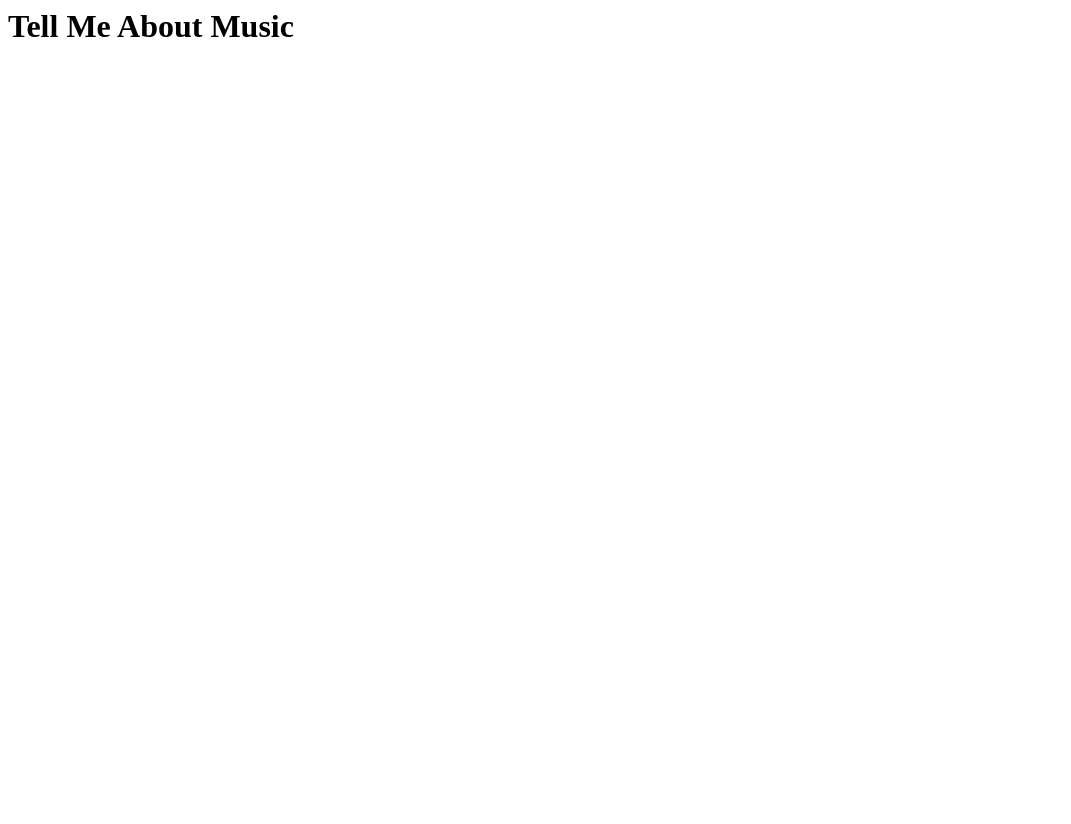
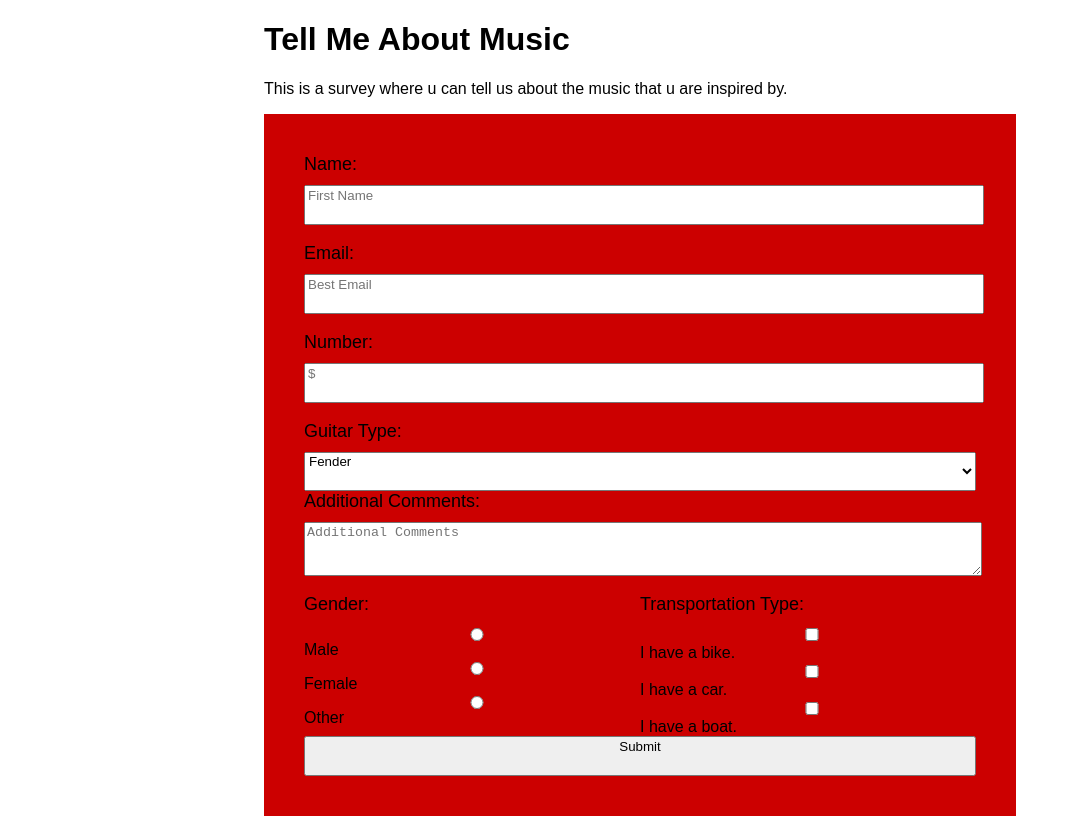
Before and after one commit to ashutoshpandey0911/survey_form, a plain HTML site: page index.html in a window 1280 px wide. Shown: the whole page, without its empty margins (0-1071 px from the left). Before the commit the page ends 800 px from the top, so only its background shows below. Drawn offline with Linux system fonts and the light colour scheme.

Commit message:
Update Readme with working URL Built the survey form

```diff
--- a/index.html
+++ b/index.html
@@ -1 +1,95 @@
+<!DOCTYPE html>
+<html lang="en">
+
+<head>
+  <style>
+    body {
+      font-family: sans-serif;
+      padding-left: 20%;
+      padding-right: 20%;
+    }
+    label {
+      font-size: 18px;
+      display: block;
+      padding-bottom: 10px;
+    }
+    input, textarea, select {
+      display: block;
+      width: 100%;
+      padding-bottom: 20px;
+    }
+
+    form {
+      background-color: #CC0000;
+      padding: 40px 40px 40px 40px;
+    }
+    input[type=checkbox]:not(old) + label,
+    input[type=radio   ]:not(old) + label {
+     display      : inline-block;
+     margin-left  : -28px;
+     padding-left : 28px;
+   }
+   #button-area {
+     float: left;
+     width: 50%;
+     height: 50%;
+   }
+
+
+
+
+    </style>
+
+
+  </head>
+
+
+
+
+
+<body>
 <h1 id="title">Tell Me About Music</h1>
+<p id="description">
+  This is a survey where u can tell us about the music that u are inspired by.
+</p>
+<form id="survey-form">
+  <label id="name-label">Name:</label>
+  <input type="text" name="name" id="name" required placeholder="First Name"><br>
+  <label id="email-label">Email:</label>
+  <input type="email" name="email" id="email" required placeholder="Best Email"><br>
+  <label id="number-label">Number:</label>
+  <input type="number" name="number" id="number" min="0" max="10" required placeholder="$"><br>
+
+  <label id="guitar-type-label">Guitar Type:</label>
+  <select name="guitars" id="dropdown">
+  <option value="fender">Fender</option>
+  <option value="martin">Martin</option>
+  <option value="epiphone">Epiphone</option>
+  <option value="other">Other</option>
+</select>
+
+<label id="additional-comments-label">Additional Comments:</label>
+<textarea name="name" placeholder="Additional Comments"></textarea><br>
+
+
+<div id="button-area">
+  <label id="gender-label">Gender:</label>
+  <input type="radio" class="radio-inline" name="gender" value="male">Male<br>
+  <input type="radio" class="radio-inline" name="gender" value="female">Female<br>
+  <input type="radio" class="radio-inline" name="gender" value="other">Other
+</div>
+
+<div id="button-area">
+  <label id="transportation-type-label">Transportation Type:</label>
+  <input type="checkbox" name="vehicle1" value="Bike">I have a bike.<br>
+  <input type="checkbox" name="vehicle2" value="Car">I have a car.<br>
+  <input type="checkbox" name="vehicle3" value="Boat">I have a boat.<br>
+</div>
+
+  <input type="submit" id="submit">
+  </form>
+
+<script type="text/javascript" src="https://cdn.freecodecamp.org/testable-projects-fcc/v1/bundle.js"></script>
+</body>
+
+</html>
```
Also changed, not shown: 1 other file.
